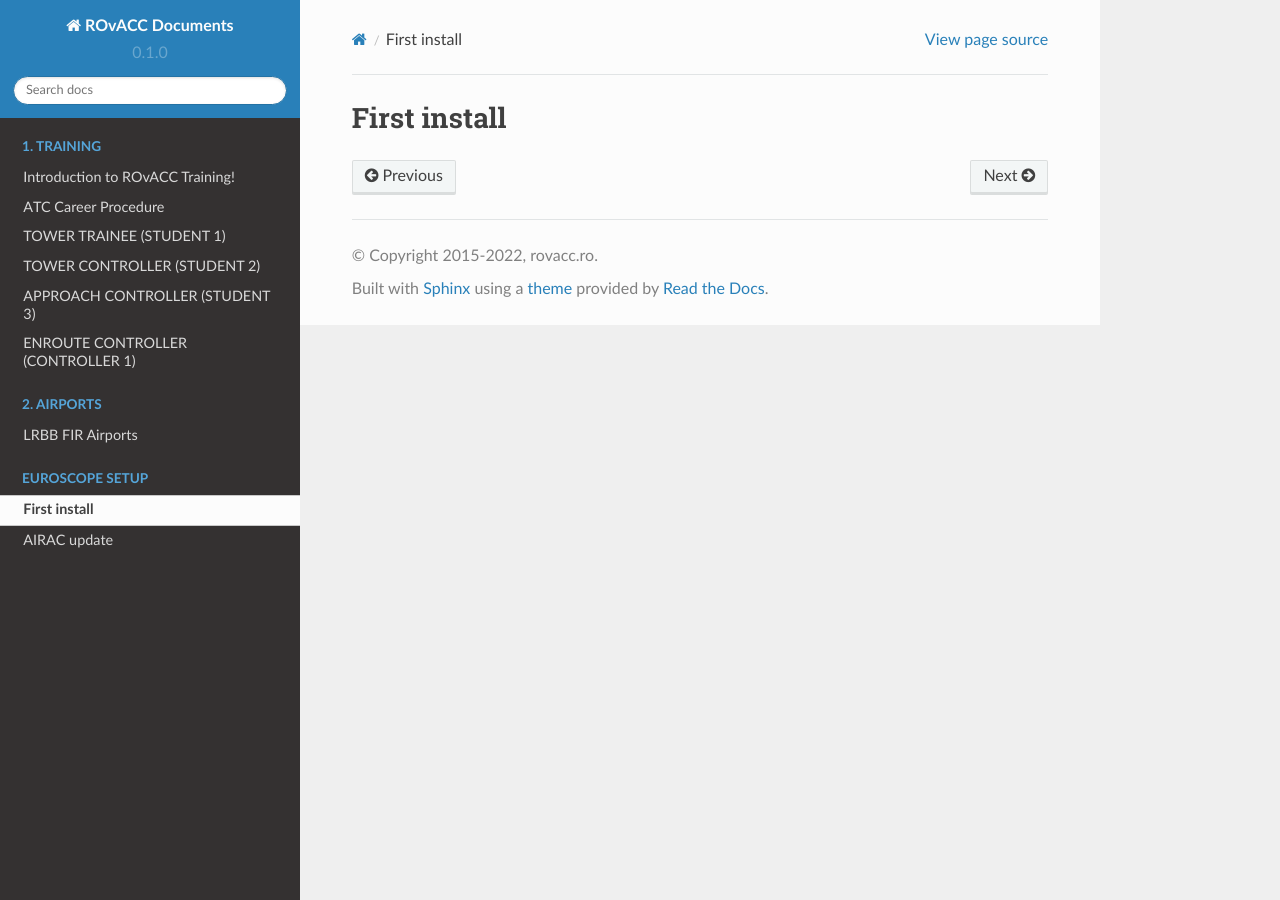
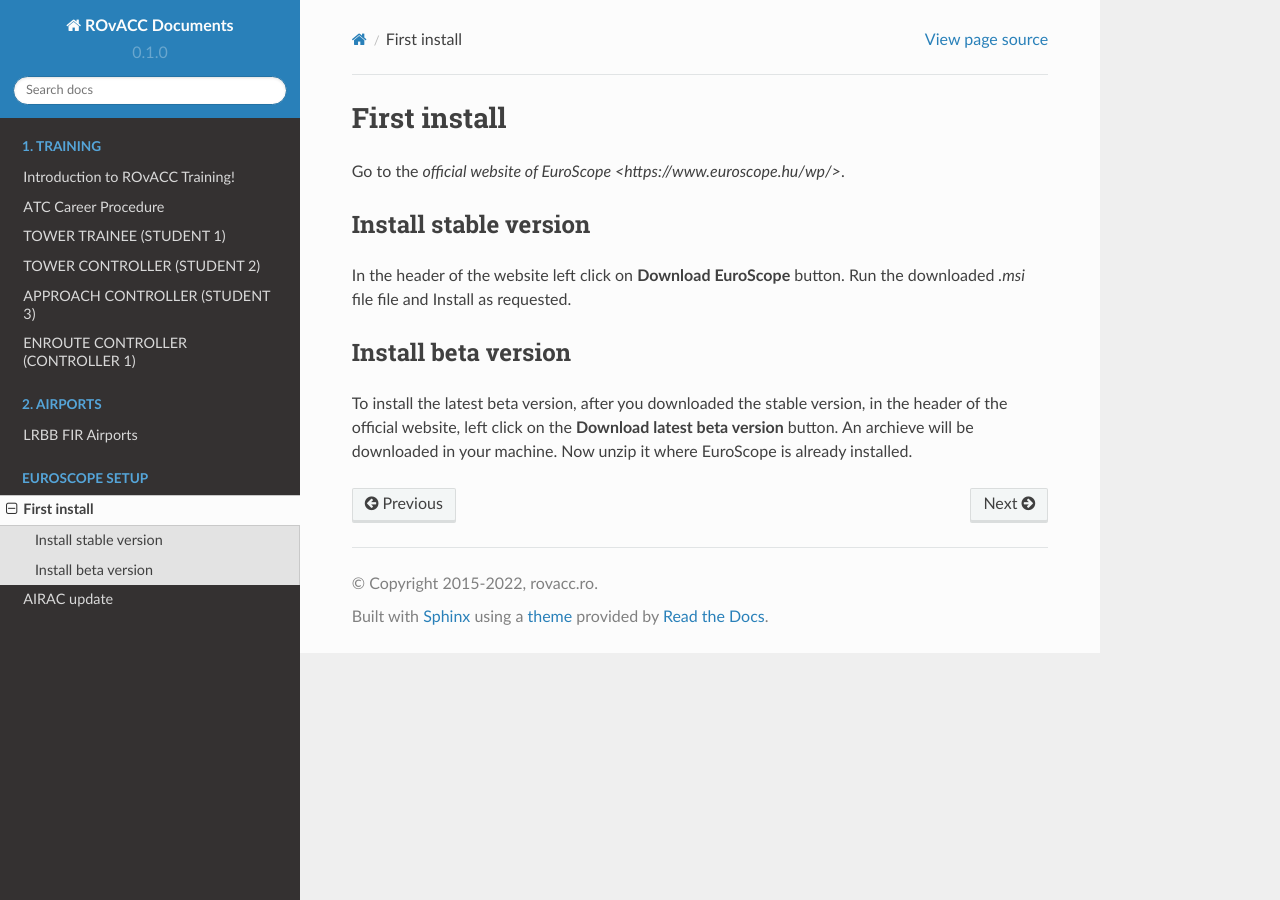
Before and after one commit to ROvACC/training-docs, a Sphinx documentation site: the page built from docs/source/euroscope/first_install.rst, in a window 1280 px wide. Built offline with Sphinx 7.4.7 and the Read the Docs theme 2.0.0, drawn with Linux system fonts in a browser that asks for light colours.

Commit message:
initial commit

```diff
--- a/docs/source/euroscope/first_install.rst
+++ b/docs/source/euroscope/first_install.rst
@@ -1,2 +1,14 @@
 First install
 #############
+
+Go to the `official website of EuroScope <https://www.euroscope.hu/wp/>`.
+
+Install stable version
+**********************
+
+In the header of the website left click on **Download EuroScope** button. Run the downloaded *.msi* file file and Install as requested.
+
+Install beta version
+********************
+
+To install the latest beta version, after you downloaded the stable version, in the header of the official website, left click on the **Download latest beta version** button. An archieve will be downloaded in your machine. Now unzip it where EuroScope is already installed.
```
Also changed, not shown: docs/source/euroscope/airac_update.rst (+8 -0 lines).
